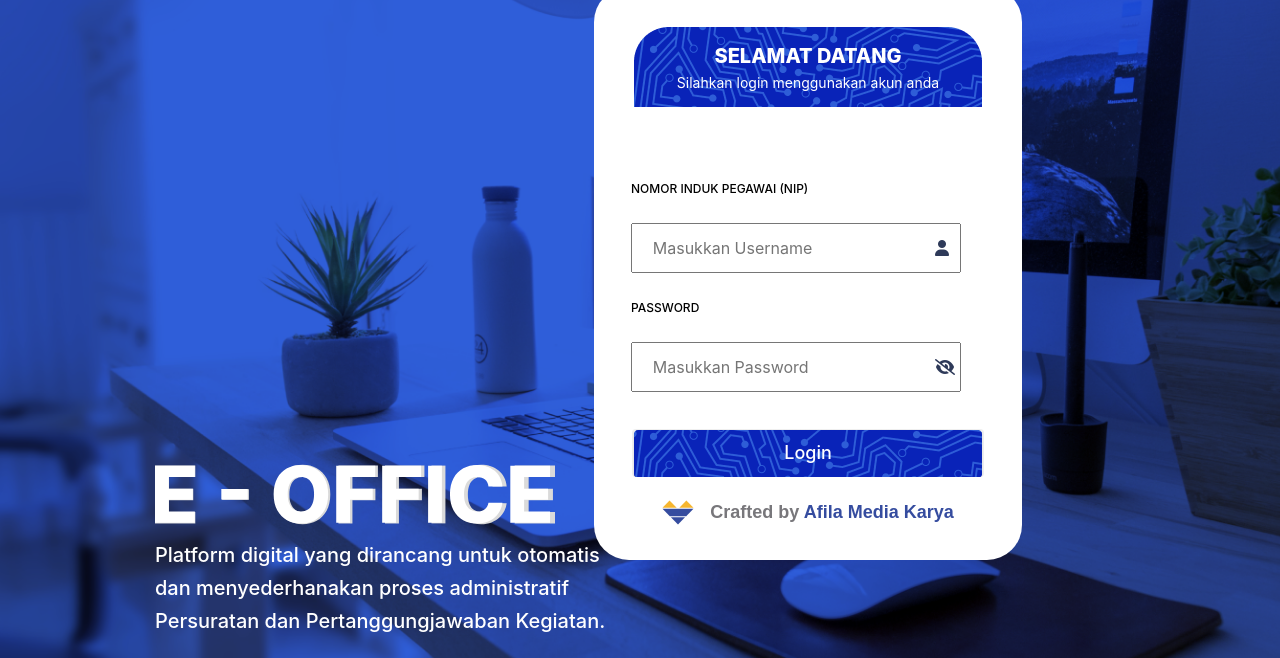
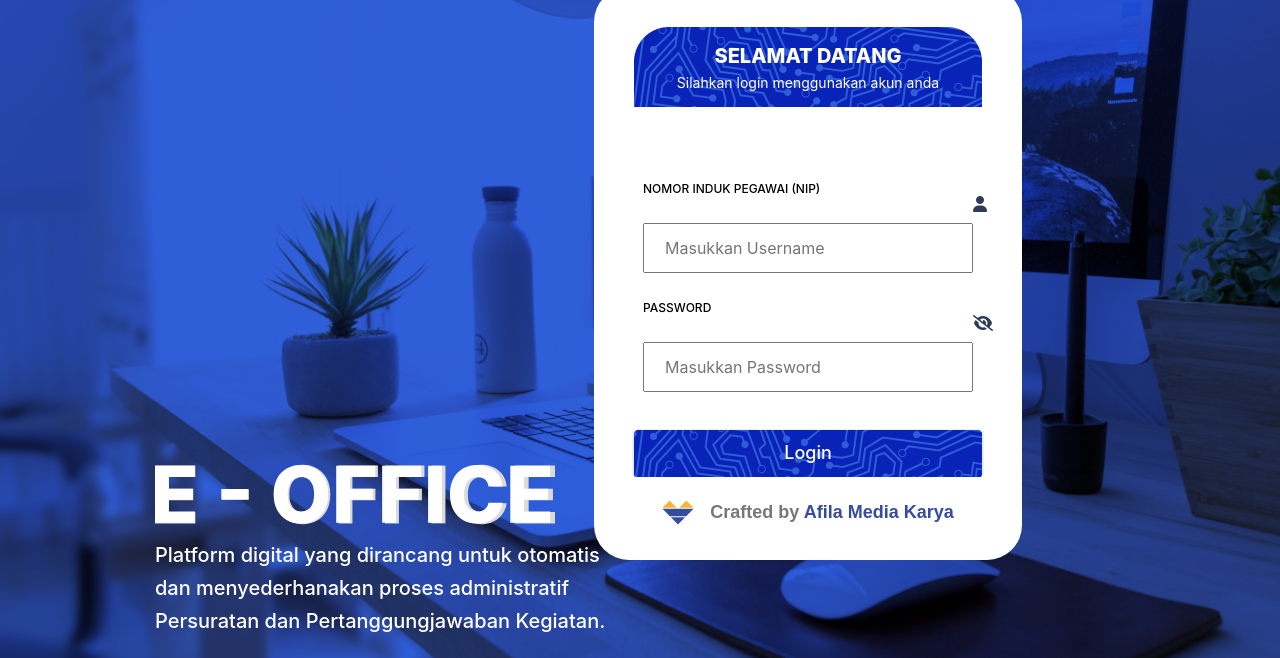
Before and after one commit to RianManjo/e-office_enrekang, a plain HTML site: page index.html in a window 1280 px wide. Shown: the part 142-800 px from the top of the page. Drawn offline with Linux system fonts and the light colour scheme.

Commit message:
icon eyes on form

```diff
--- a/index.html
+++ b/index.html
@@ -28,9 +28,11 @@
                 <p class="sub-title">Silahkan login menggunakan akun anda</p>
             </div>
             <div class="form">
-                <p>NOMOR INDUK PEGAWAI (NIP)</p>
-                <input type="text" placeholder="Masukkan Username"/>
-                <i class="fa-solid fa-user" style="color: #2e3a59;"></i>
+                <div class="user">
+                    <p>NOMOR INDUK PEGAWAI (NIP)</p>
+                    <input type="text" placeholder="Masukkan Username"/>
+                    <i class="fa-solid fa-user" style="color: #2e3a59;"></i>
+                </div>
                 <div class="pwd">
                     <p>PASSWORD</p>
                     <input type="password" placeholder="Masukkan Password" class="password">
--- a/style.css
+++ b/style.css
@@ -167,10 +167,15 @@ body {
   animation: muncul 1s ease-in-out 2.2s forwards;
 }
 
-.form i {
+/* .form i {
   right: 30px;
   position: relative;
-  /* padding-left: -220px; */
+
+} */
+
+.form i {
+  position: absolute;
+
 }
 
 .form input {
```
